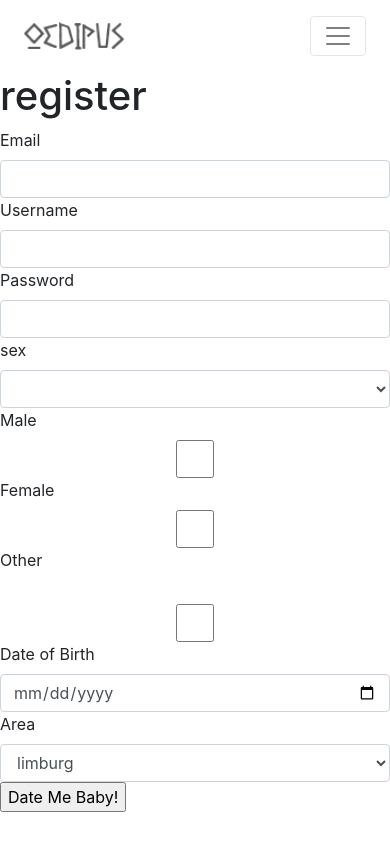
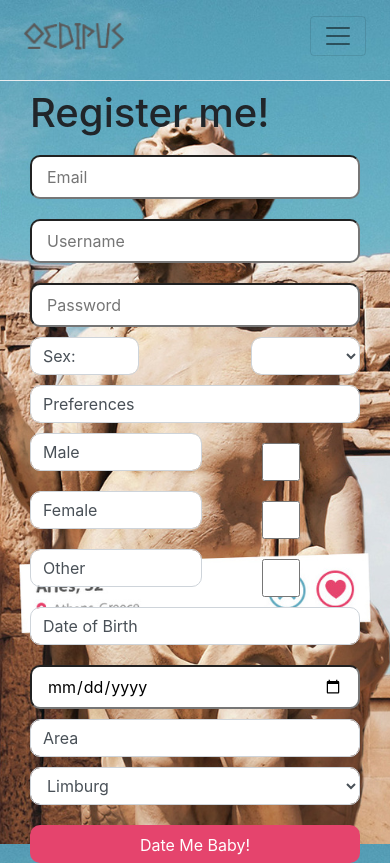
Before and after one commit to AADecoz/Eros, an Angular app in the folder datingsite/: page /Register in a window 390 px wide. Built offline with nearby package versions, Linux system fonts and the light colour scheme.

Commit message:
BS Mobile version restore

```diff
--- a/datingsite/src/app/register/register.component.html
+++ b/datingsite/src/app/register/register.component.html
@@ -1,47 +1,121 @@
-<app-navbar></app-navbar>
-<form class="form-group" (submit)="register(myForm)" #myForm="ngForm">
-  <h1>register</h1>
+<!--<app-navbar></app-navbar>-->
+<!--<form class="form-group" (submit)="register(myForm)" #myForm="ngForm">-->
+<!--  <h1>register</h1>-->
 
-  <label>Email</label>
-  <input type="text" class="form-control" required [(ngModel)]="email" name="email">
-  <div [hidden]=hideLogin>Email already used</div>
+<!--  <label>Email</label>-->
+<!--  <input type="text" class="form-control" required [(ngModel)]="email" name="email">-->
+<!--  <div [hidden]=hideLogin>Email already used</div>-->
 
-  <label>Username</label>
-  <input type="text" class="form-control" required [(ngModel)]="username" name="username" #trackUser="ngModel">
-  <label>Password</label>
-  <input type="password" class="form-control" required [(ngModel)]="password" name="password">
+<!--  <label>Username</label>-->
+<!--  <input type="text" class="form-control" required [(ngModel)]="username" name="username" #trackUser="ngModel">-->
+<!--  <label>Password</label>-->
+<!--  <input type="password" class="form-control" required [(ngModel)]="password" name="password">-->
 
-  <label for="sex">sex</label>
-  <select name="sex" id="sex" class="form-control" [(ngModel)]="sex" required>
-    <option value="m">Male</option>
-    <option value="f">female</option>
-    <option value="o">Other</option>
-  </select>
+<!--  <label for="sex">sex</label>-->
+<!--  <select name="sex" id="sex" class="form-control" [(ngModel)]="sex" required>-->
+<!--    <option value="m">Male</option>-->
+<!--    <option value="f">female</option>-->
+<!--    <option value="o">Other</option>-->
+<!--  </select>-->
 
-  <label for="pref1">Male</label><br>
-  <input type="checkbox" class="form-control" id="pref1" name="pref1" value="Male" [(ngModel)]="checkboxFlag1">
-  <label for="pref2">Female</label><br>
-  <input type="checkbox" class="form-control" id="pref2" name="pref2" value="Female" [(ngModel)]="checkboxFlag2">
-  <label for="pref3">Other</label><br><br>
-  <input type="checkbox" id="pref3" class="form-control" name="pref3" value="Other" [(ngModel)]="checkboxFlag3">
+<!--  <label for="pref1">Male</label><br>-->
+<!--  <input type="checkbox" class="form-control" id="pref1" name="pref1" value="Male" [(ngModel)]="checkboxFlag1">-->
+<!--  <label for="pref2">Female</label><br>-->
+<!--  <input type="checkbox" class="form-control" id="pref2" name="pref2" value="Female" [(ngModel)]="checkboxFlag2">-->
+<!--  <label for="pref3">Other</label><br><br>-->
+<!--  <input type="checkbox" id="pref3" class="form-control" name="pref3" value="Other" [(ngModel)]="checkboxFlag3">-->
 
 
 
 
 
-  <label>Date of Birth</label>
-  <input type="date" name="date" class="form-control" [(ngModel)]="birthday" required>
+<!--  <label>Date of Birth</label>-->
+<!--  <input type="date" name="date" class="form-control" [(ngModel)]="birthday" required>-->
 
-  <label>Area</label>
-  <select name="area" name="area" class="form-control" id="area" [(ngModel)]="area" required>
-    <option value="limburg">limburg</option>
-    <option value="Vlaams-brabant">vlaams brabant</option>
+<!--  <label>Area</label>-->
+<!--  <select name="area" name="area" class="form-control" id="area" [(ngModel)]="area" required>-->
+<!--    <option value="limburg">limburg</option>-->
+<!--    <option value="Vlaams-brabant">vlaams brabant</option>-->
 
-  </select>
+<!--  </select>-->
 
 
-  <input type="submit" value="Date Me Baby!">
-  <p [hidden]=hide>Form is not valid</p>
-  <!-- [disabled]="trackUser.invalid" -->
-</form>
-<app-footer></app-footer>
+<!--  <input type="submit" value="Date Me Baby!">-->
+<!--  <p [hidden]=hide>Form is not valid</p>-->
+<!--  &lt;!&ndash; [disabled]="trackUser.invalid" &ndash;&gt;-->
+<!--</form>-->
+<!--<app-footer></app-footer>-->
+<app-navbar></app-navbar>
+<div class="dropdown-divider"> </div>
+<div class="form-group">
+  <form class="container" (submit)="register(myForm)" #myForm="ngForm">
+    <div class="col-sm-9">
+      <h1>Register me!</h1>
+    </div>
+    <div class="col-sm-12 col-md-8">
+      <!--  <label class="form-control-lg col-sm-4"></label>-->
+      <input type="text" class="col-sm-12 col-md-6 " required [(ngModel)]="email" name="email" placeholder="Email">
+      <div [hidden]=hideLogin>Email already used</div>
+    </div>
+
+    <div>
+      <div class="col-sm-12 col-md-8 ">
+        <!--  <label class="form-control-lg col-sm-4"></label>-->
+        <input type="text" class="col-sm-12 col-md-6 " required [(ngModel)]="username" name="username" placeholder="Username" #trackUser="ngModel">
+      </div>
+      <div class="col-sm-12 col-md-8 ">
+        <!--  <label class="form-control-lg col-sm-4"></label>-->
+        <input type="password" class="col-sm-12 col-md-6 " required [(ngModel)]="password" name="password" placeholder="Password">
+      </div>
+    </div>
+
+    <div class="d-flex col-sm-12 col-md-6 ">
+
+      <label class="form-control col-sm-4 col-md-2 " for="sex">Sex:</label>
+      <div class="col-sm-3 col-md-1"></div>
+      <select name="sex" id="sex" class="form-control col-md-5" [(ngModel)]="sex" required>
+        <option value="m">Male</option>
+        <option value="f">female</option>
+        <option value="o">Other</option>
+      </select>
+    </div>
+    <div class="col-sm-12 col-md-6 ">
+      <label class="form-control col-sm-4">Preferences</label>
+      <div class="d-flex">
+
+        <label class="form-control col-sm-4 " for="pref1">Male</label>
+        <input class="form-control col-sm-8" type="checkbox"  id="pref1" name="pref1" value="Male" [(ngModel)]="checkboxFlag1">
+      </div>
+      <div class="d-flex">
+        <label class="form-control col-sm-4" for="pref2">Female</label>
+        <input class="form-control col-sm-8" type="checkbox"  id="pref2" name="pref2" value="Female" [(ngModel)]="checkboxFlag2">
+      </div>
+      <div class="d-flex">
+        <label class="form-control col-sm-4" for="pref3">Other</label>
+        <input class="form-control col-sm-8" type="checkbox" id="pref3" name="pref3" value="Other" [(ngModel)]="checkboxFlag3">
+      </div>
+    </div>
+
+
+    <div class="col-sm-12 col-md-8 ">
+      <label class="form-control col-sm-4">Date of Birth</label>
+      <input id="bd" type="date" max="{{currentDate|date:'yyyy-MM-dd'}}" name="date" class="col-sm-8 col-md-6" [(ngModel)]="birthday" required>
+    </div>
+
+    <div class="col-sm-12 col-md-6 ">
+      <label class="form-control col-sm-4">Area</label>
+      <select name="area" name="area" class="form-control col-sm-8" id="area" [(ngModel)]="area" required>
+        <option value="limburg">Limburg</option>
+        <option value="Vlaams-brabant">Vlaams brabant</option>
+        <option value="Olympus"> Olympus</option>
+      </select>
+
+    </div>
+    <div class="col-sm-12 col-md-6">
+      <input type="submit" id="submitme" value="Date Me Baby!">
+      <p [hidden]=hide>Form is not valid</p>
+      <!-- [disabled]="trackUser.invalid" -->
+    </div>
+
+  </form>
+</div>
--- a/datingsite/src/app/register/register.component.scss
+++ b/datingsite/src/app/register/register.component.scss
@@ -0,0 +1,40 @@
+
+input{
+  margin: 0 0 10px;
+  border-radius: 10px;
+  margin-top: 10px;
+  line-height: 38px;
+}
+
+#submitme{
+  margin: 10px 0 0;
+}
+#loginform{
+  margin-top: 20%;
+
+}
+
+label, select{
+  border-radius: 10px;
+  margin-bottom: 10px;
+}
+
+#submitme{
+  border-radius: 10px;
+  width:100%;
+  border:none;
+  color:white;
+  background-color: #e5446d;
+  height:38px;
+
+}
+
+@media (min-width: 900px) {
+  *{left: 275px;}
+}
+
+@media (min-width: 990px) {
+  *{
+    left: 300px;
+  }
+}
--- a/datingsite/src/app/register/register.component.ts
+++ b/datingsite/src/app/register/register.component.ts
@@ -24,9 +24,14 @@ export class RegisterComponent implements OnInit {
   hideLogin = true;
   constructor(private UserService: UserService, private router: Router) {}
 
+  currentDate : Date =new Date();
+
+
   ngOnInit(): void {
 
+    document.body.className = "backgroundHome";
   }
+
 
   register(form: NgForm) {
     switch (true) {
```
